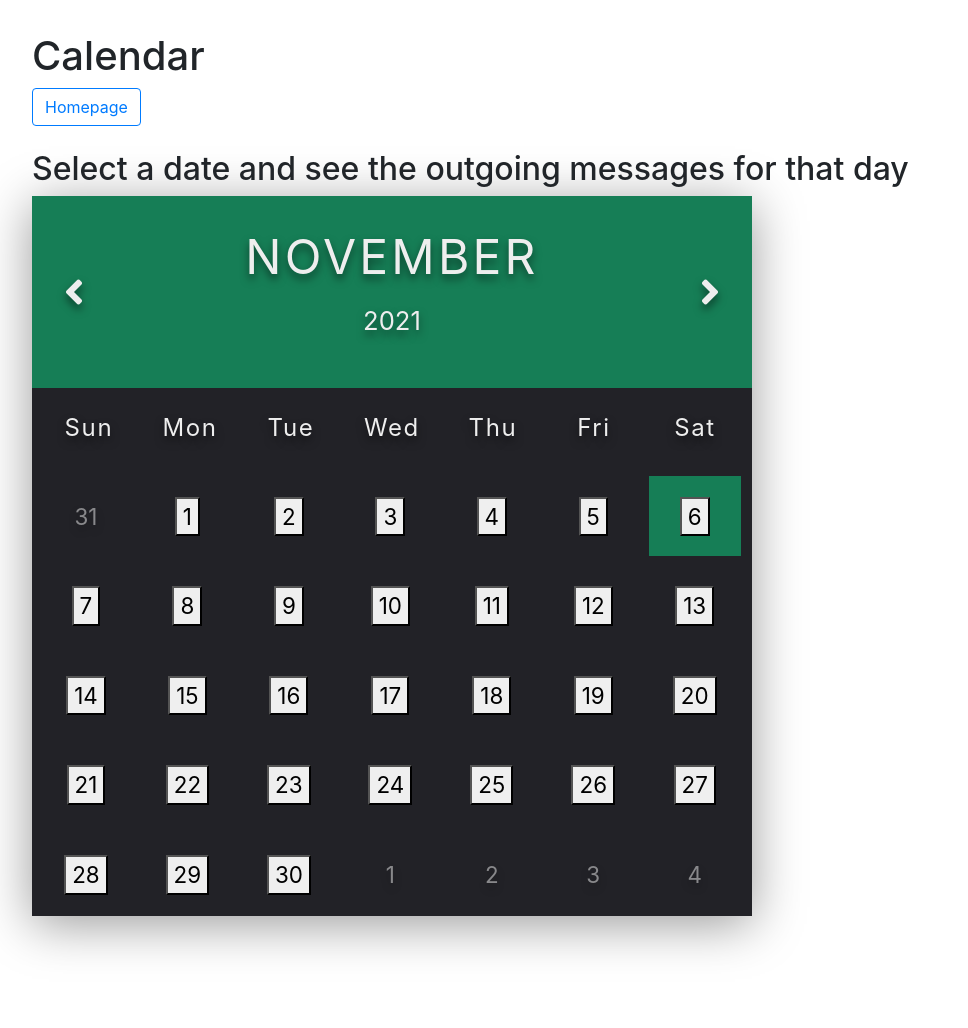
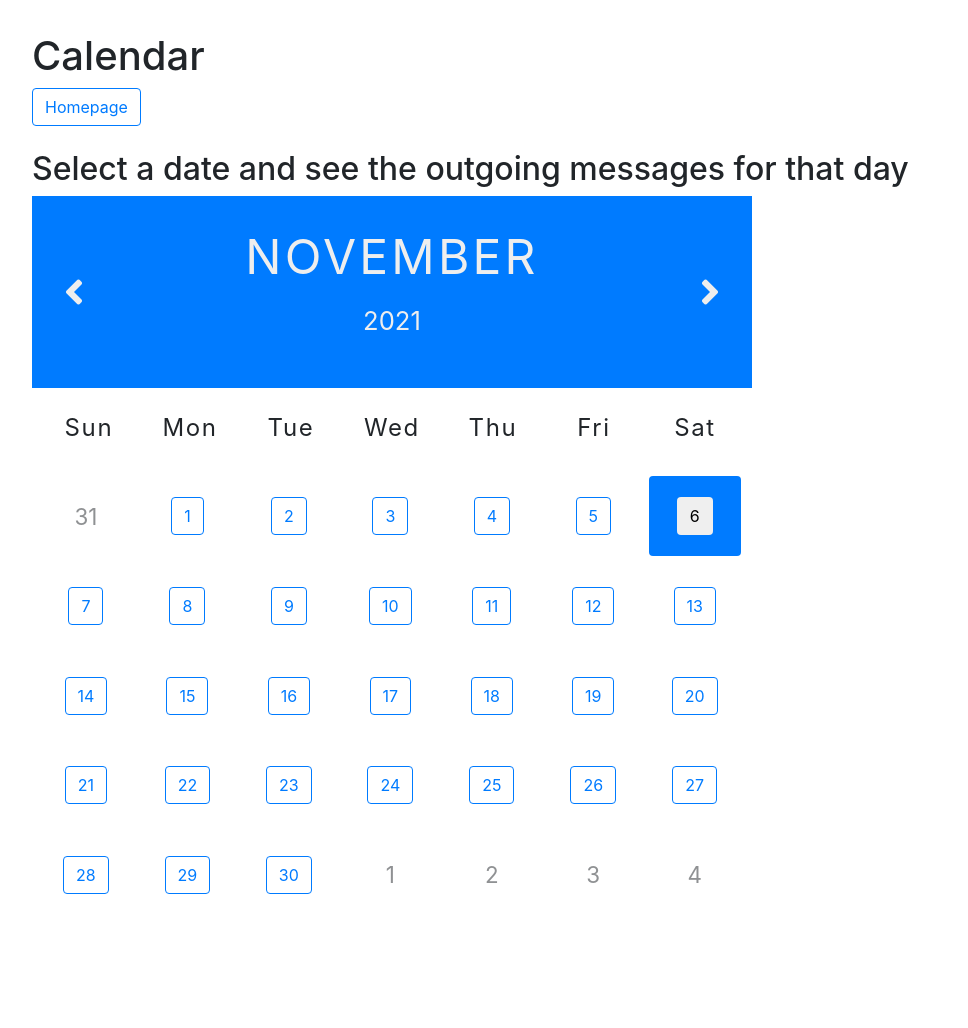
Before and after one commit to ASE-2021-Squad8/My-message-in-a-bottle, a Flask app: page /calendar in a window 1280 px wide. Shown: the whole page, without its empty margins (0-968 px from the left). Run offline with Flask 2, Linux system fonts and the light colour scheme; some libraries are stand-ins or nearby versions.

Commit message:
calendar: unify style
Signed-off-by: E. Melucci <eli@meluc.ci>

```diff
--- a/monolith/static/calendar.js
+++ b/monolith/static/calendar.js
@@ -121,9 +121,9 @@ const renderCalendar = () => {
       i === new Date().getDate() &&
       date.getMonth() === new Date().getMonth()
     ) {
-      days += `<div class="today"><button id="myBtn" onclick="get_day_message('${i}', '${date.getMonth()}', '${date.getFullYear()}')">${i}</button></div>`;
+      days += `<div class="today"><button class="btn btn-outline-white" id="myBtn" onclick="get_day_message('${i}', '${date.getMonth()}', '${date.getFullYear()}')">${i}</button></div>`;
     } else {
-      days += `<div><button onclick="get_day_message('${i}', '${date.getMonth()}', '${date.getFullYear()}')">${i}</button></div>`;
+      days += `<div><button class="btn btn-outline-primary" onclick="get_day_message('${i}', '${date.getMonth()}', '${date.getFullYear()}')">${i}</button></div>`;
     }
   }
 
--- a/monolith/static/style.css
+++ b/monolith/static/style.css
@@ -2,7 +2,6 @@
     width: 100%;
     height: 100vh;
     background-color: #ffffff;
-    color: #eee;
     justify-content: center;
     align-items: center;
     font-size: 62%;
@@ -11,21 +10,19 @@
   .calendar {
     width: 45rem;
     height: 45rem;
-    background-color: #222227;
-    box-shadow: 0 0.5rem 3rem rgba(0, 0, 0, 0.4);
     font-size: 62% !important;
   }
 
   .month {
     width: 100%;
     height: 12rem;
-    background-color: #167e56;
+    background-color: #007bff;
     display: flex;
     justify-content: space-between;
     align-items: center;
     padding: 0 2rem;
     text-align: center;
-    text-shadow: 0 0.3rem 0.5rem rgba(0, 0, 0, 0.5);
+    color: #eee;
   }
 
   .month i {
@@ -61,7 +58,6 @@
     display: flex;
     justify-content: center;
     align-items: center;
-    text-shadow: 0 0.3rem 0.5rem rgba(0, 0, 0, 0.5);
   }
 
   .days {
@@ -81,14 +77,7 @@
     display: flex;
     justify-content: center;
     align-items: center;
-    text-shadow: 0 0.3rem 0.5rem rgba(0, 0, 0, 0.5);
     transition: background-color 0.2s;
-  }
-
-  .days div:hover:not(.today) {
-    background-color: #262626;
-    border: 0.2rem solid #777;
-    cursor: pointer;
   }
 
   .prev-date,
@@ -97,7 +86,8 @@
   }
 
   .today {
-    background-color: #167e56;
+    background-color: #007bff;
+    border-radius: .25rem;
   }
 
   .modal {
```
